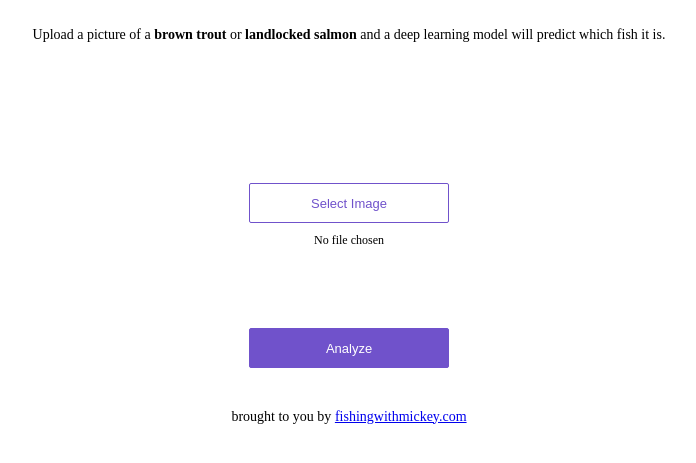
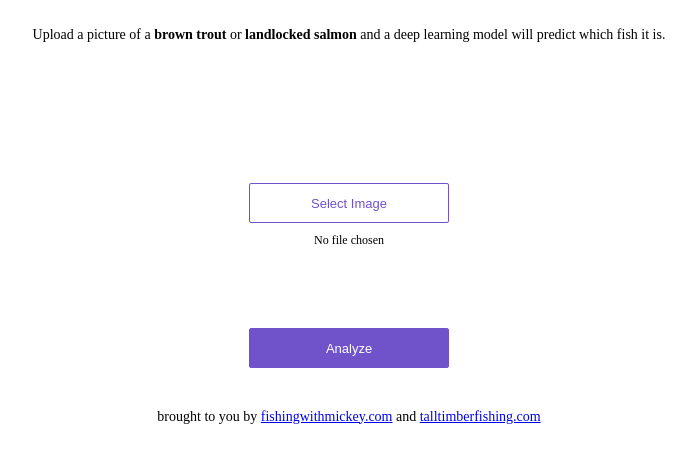
Before and after one commit to coopercunliffe/fish, a plain HTML site: page app/view/index.html in a window 1280 px wide. Shown: the part 85-548 px from the top of the page, without its empty margins (291-987 px from the left). Drawn offline with Linux system fonts and the light colour scheme.

```diff
--- a/app/view/index.html
+++ b/app/view/index.html
@@ -34,7 +34,7 @@
         <label id='result-label'></label>
       </div>
       <p>
-      brought to you by <a href="https://www.fishingwithmickey.com">fishingwithmickey.com</a>
+      brought to you by <a href="https://www.fishingwithmickey.com">fishingwithmickey.com</a> and <a href="https://www.talltimberfishing.com">talltimberfishing.com</a>
       </p>
     </div>
   </div>
```
Also changed, not shown: 1 other file.
